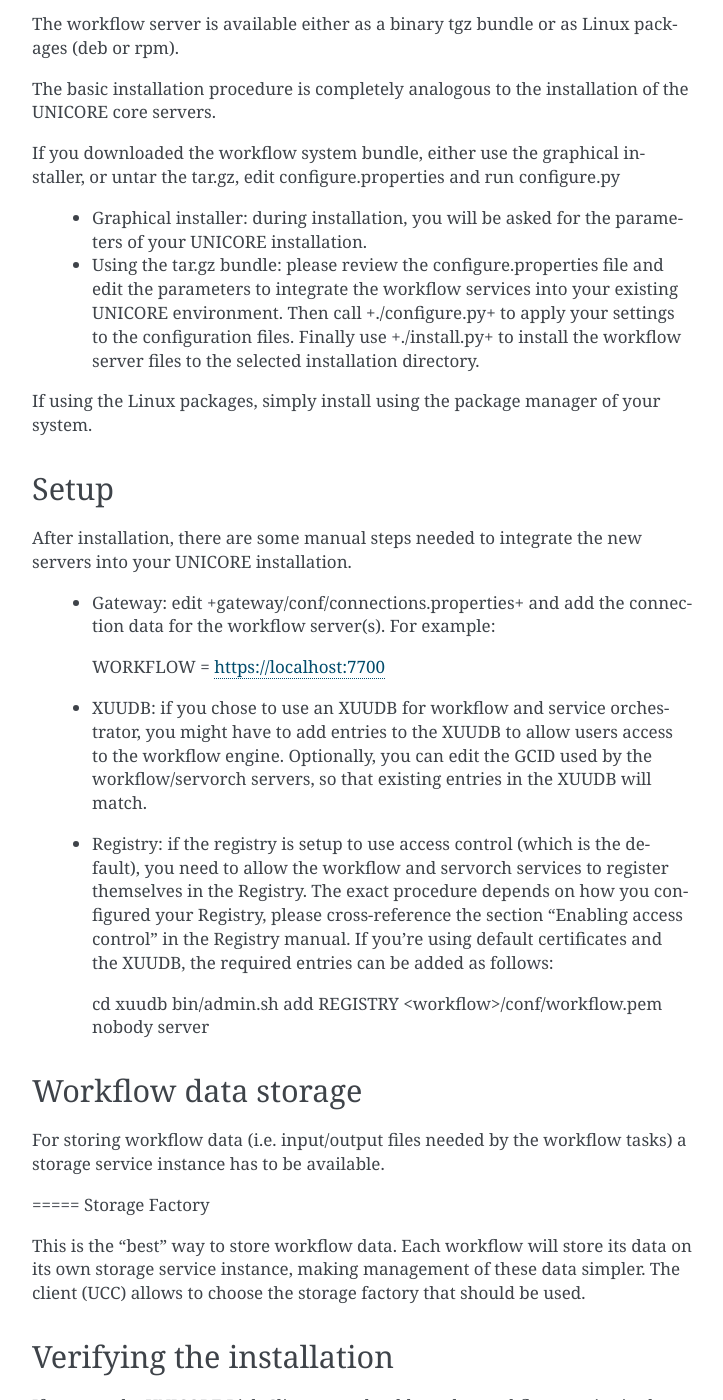
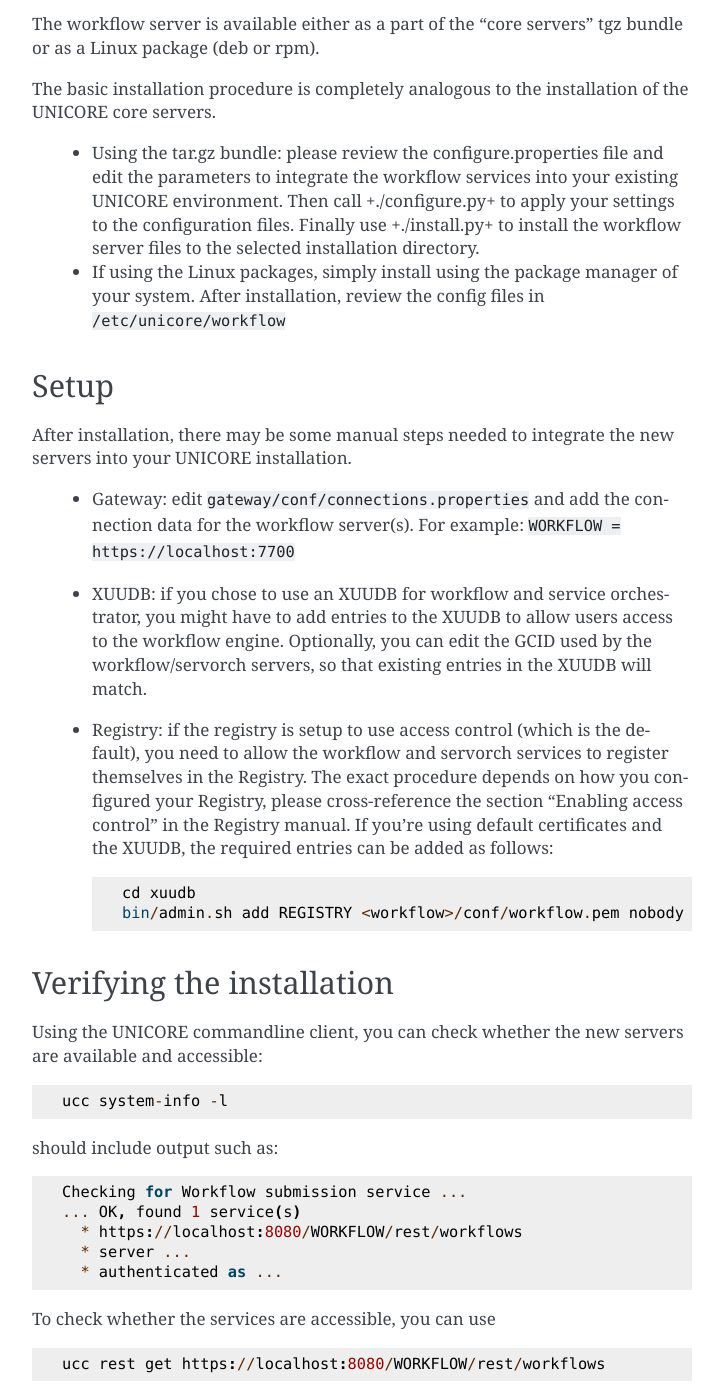
Before and after one commit to UNICORE-EU/workflow, a Sphinx documentation site: the page built from documentation/source/setup.rst, in a window 1280 px wide and 1400 px high, scrolled down 662 px. Shown: the whole window, without its empty margins (388-1111 px from the left). Built offline with Sphinx 7.4.7, drawn with Linux system fonts in a browser that asks for light colours; some of the changed text lies outside the part shown.

Commit message:
small update

```diff
--- a/documentation/source/index.rst
+++ b/documentation/source/index.rst
@@ -4,7 +4,7 @@
 The UNICORE Workflow server provides advanced workflow processing
 capabilities using UNICORE resources.
 
-For more information about UNICORE visit http://www.unicore.eu[http://www.unicore.eu].
+For more information about UNICORE visit https://www.unicore.eu[https://www.unicore.eu].
 
 .. toctree::
    :maxdepth: 2
--- a/documentation/source/setup.rst
+++ b/documentation/source/setup.rst
@@ -9,90 +9,68 @@
 and you should refer to the UNICORE/X manual for details.
 
 Prerequisites
--------------
+#############
 
- * Java 8 (JRE or SDK) or later
- * An existing UNICORE installation with Gateway, Registry
-   and one ore more UNICORE/X target systems
- * (for production use) A server certificate for the Workflow server
+ - Java 8 (JRE or SDK) or later
+ - An existing UNICORE installation with Gateway, Registry and one ore more UNICORE/X target systems
+ - (for production use) A server certificate for the Workflow server
 
 Updating from previous versions
--------------------------------
+###############################
 
 Please refer to the separate release notes!
 
 
 
 Installation
-------------
+############
 
-The workflow server is available either as a binary tgz bundle or as
-Linux packages (deb or rpm).
+The workflow server is available either as a part of the "core servers" tgz bundle
+or as a Linux package (deb or rpm).
 
 The basic installation procedure is completely analogous to the
 installation of the UNICORE core servers.
 
-If you downloaded the workflow system bundle, either use the graphical
-installer, or untar the tar.gz, edit configure.properties and run
-configure.py
-
- * Graphical installer: during installation, you will be asked for
-   the parameters of your UNICORE installation.
- * Using the tar.gz bundle: please review the configure.properties file
+ - Using the tar.gz bundle: please review the configure.properties file
    and edit the parameters to integrate the workflow services into your
    existing UNICORE environment. Then call +./configure.py+ to apply
    your settings to the configuration files. Finally use +./install.py+ to
    install the workflow server files to the selected installation directory.
 
-If using the Linux packages, simply install using the package manager
-of your system.
+ - If using the Linux packages, simply install using the package manager
+   of your system. After installation, review the config files
+   in ``/etc/unicore/workflow``
 
 Setup
------
+#####
 
-After installation, there are some manual steps needed to integrate the
+After installation, there may be some manual steps needed to integrate the
 new servers into your UNICORE installation.
 
- * Gateway: edit +gateway/conf/connections.properties+ and add the connection
-   data for the workflow server(s). For example::
+ - Gateway: edit ``gateway/conf/connections.properties`` and add the connection
+   data for the workflow server(s). For example:
+   ``WORKFLOW = https://localhost:7700``
 
-   WORKFLOW = https://localhost:7700
-
- * XUUDB: if you chose to use an XUUDB for workflow and service orchestrator,
+ - XUUDB: if you chose to use an XUUDB for workflow and service orchestrator,
    you might have to add entries to the XUUDB to allow users
    access to the workflow engine. Optionally, you can edit the GCID used
    by the workflow/servorch servers, so that existing entries in the XUUDB
    will match.
 
- * Registry: if the registry is setup to use access control (which is the default),
+ - Registry: if the registry is setup to use access control (which is the default),
    you need to allow the workflow and servorch services to register themselves in
    the Registry. The exact procedure depends on how you configured your Registry,
    please cross-reference the section "Enabling access control" in the Registry
    manual. If you're using default certificates and the XUUDB, the required entries
    can be added as follows::
 
-   cd xuudb
-   bin/admin.sh add REGISTRY <workflow>/conf/workflow.pem nobody server
+     cd xuudb
+     bin/admin.sh add REGISTRY <workflow>/conf/workflow.pem nobody server
 
 
-Workflow data storage
----------------------
-
-For storing workflow data (i.e. input/output files needed by the workflow tasks)
-a storage service instance has to be available.
-
-===== Storage Factory
-
-This is the "best" way to store workflow data. Each workflow will
-store its data on its own storage service instance, making management
-of these data simpler. The client (UCC) allows to choose the
-storage factory that should be used.
 
 Verifying the installation
---------------------------
-
-If you use the UNICORE Rich Client, you should see the workflow service in the Grid Browser view,
-and you should be able to submit workflows to it.
+##########################
 
 Using the UNICORE commandline client, you can
 check whether the new servers are available and accessible::
@@ -105,18 +83,19 @@
 
    Checking for Workflow submission service ...
    ... OK, found 1 service(s)
-     + https://localhost:8080/WORKFLOW/services/WorkflowFactory?res=default_workflow_submission
-
+     * https://localhost:8080/WORKFLOW/rest/workflows
+     * server ...
+     * authenticated as ...
 
 To check whether the services are accessible, you can use ::
 
 
-  ucc rest get https://localhost:8080/WORKFLOW/rest/workflow/
+  ucc rest get https://localhost:8080/WORKFLOW/rest/workflows
 
 
 
 Running a test job
-++++++++++++++++++
+##################
 
 Using UCC again, you can submit workflows::
 
@@ -124,7 +103,7 @@
 
 
 RESTful API
-+++++++++++
+###########
 
 You can find an API reference and usage examples on the UNICORE wiki
 at https://sourceforge.net/p/unicore/wiki/REST_API
--- a/documentation/src/main/docs/workflow-dialect.txt
+++ b/documentation/src/main/docs/workflow-dialect.txt
@@ -220,7 +220,7 @@
 
  "job": {
 
-    "User prefences": {
+    "User preferences": {
       "uid":   "hpcuser21",
       "group": "hpc",
   }
```
